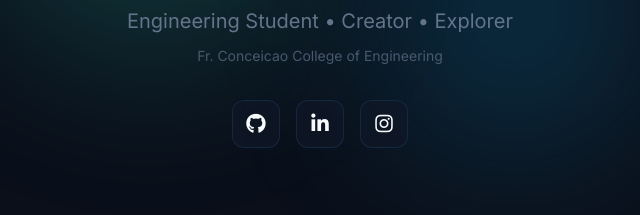
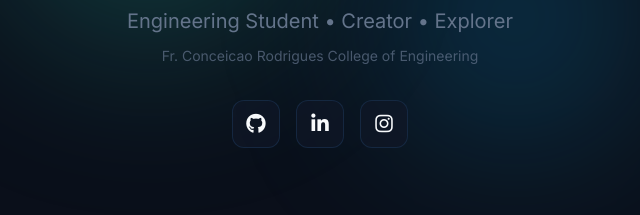
Before and after one commit to astincc20/Website, a plain HTML site: page index.html in a window 1280 px wide. Shown: the part 458-673 px from the top of the page, 320-960 px from the left. Drawn offline with Linux system fonts and the light colour scheme.

Commit message:
Update index.html

```diff
--- a/index.html
+++ b/index.html
@@ -803,7 +803,7 @@
 
             <h1><span class="gradient-text">Astin Chettiar</span></h1>
             <p class="hero-subtitle">Engineering Student • Creator • Explorer</p>
-            <p class="hero-college">Fr. Conceicao College of Engineering</p>
+            <p class="hero-college">Fr. Conceicao Rodrigues College of Engineering</p>
 
             <div class="social-links">
                 <a href="https://github.com/astincc20" target="_blank" class="social-icon">
```
